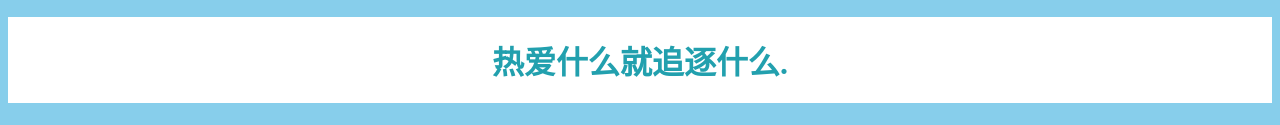
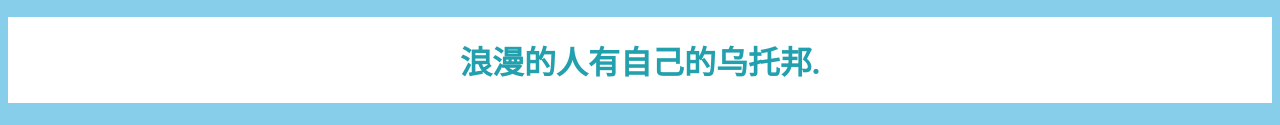
Before and after one commit to yujingyi1/project, a plain HTML site: page Travel.html in a window 1280 px wide. Shown: the part 901-1026 px from the top of the page. Drawn offline with Linux system fonts and the light colour scheme.

Commit message:
Update Travel.html

```diff
--- a/Travel.html
+++ b/Travel.html
@@ -88,7 +88,7 @@
     </div>
 
     <div class="footer">
-        <h1>热爱什么就追逐什么.</h1>
+        <h1>浪漫的人有自己的乌托邦.</h1>
     </div>
 
 </body>
```
